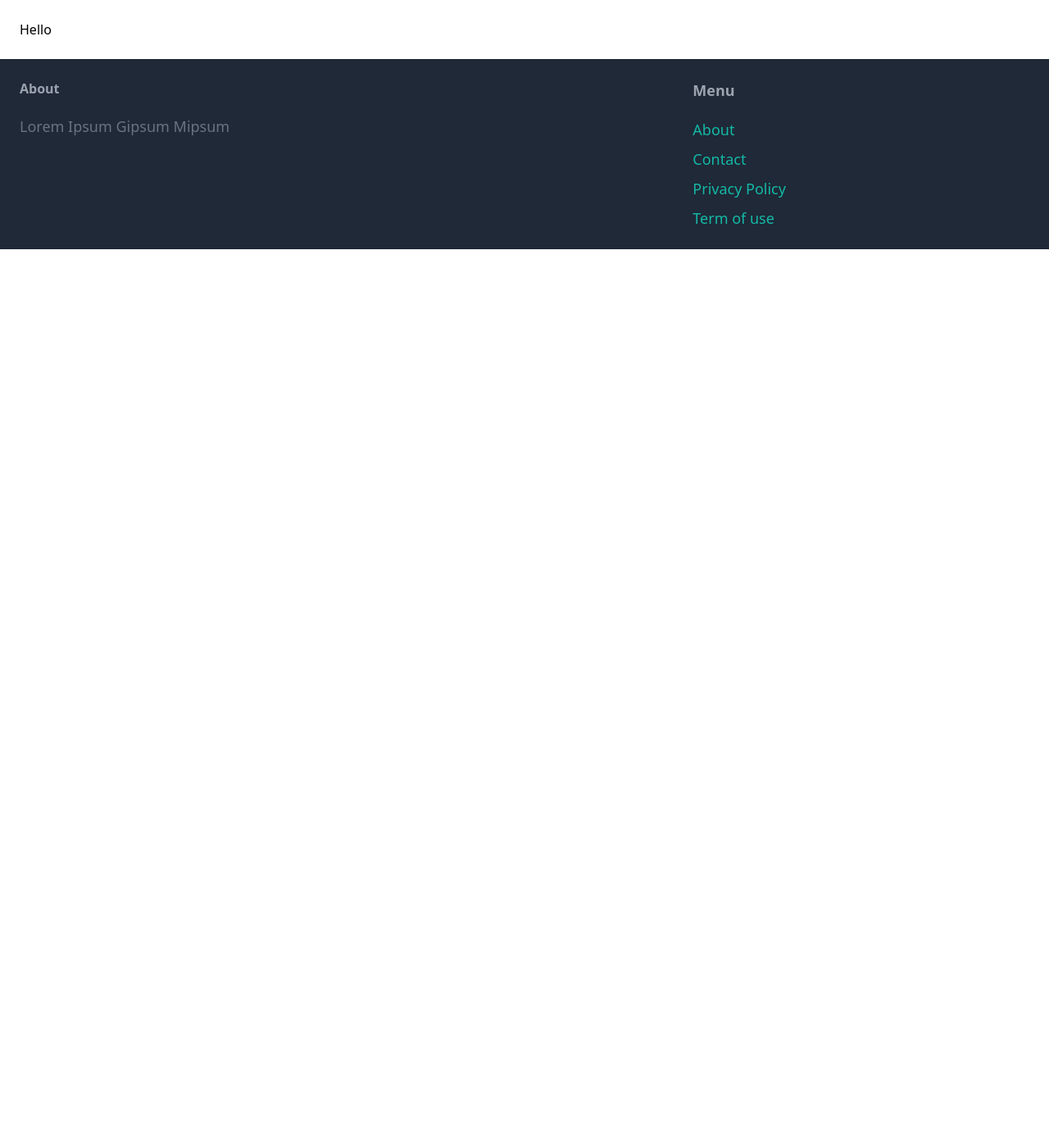
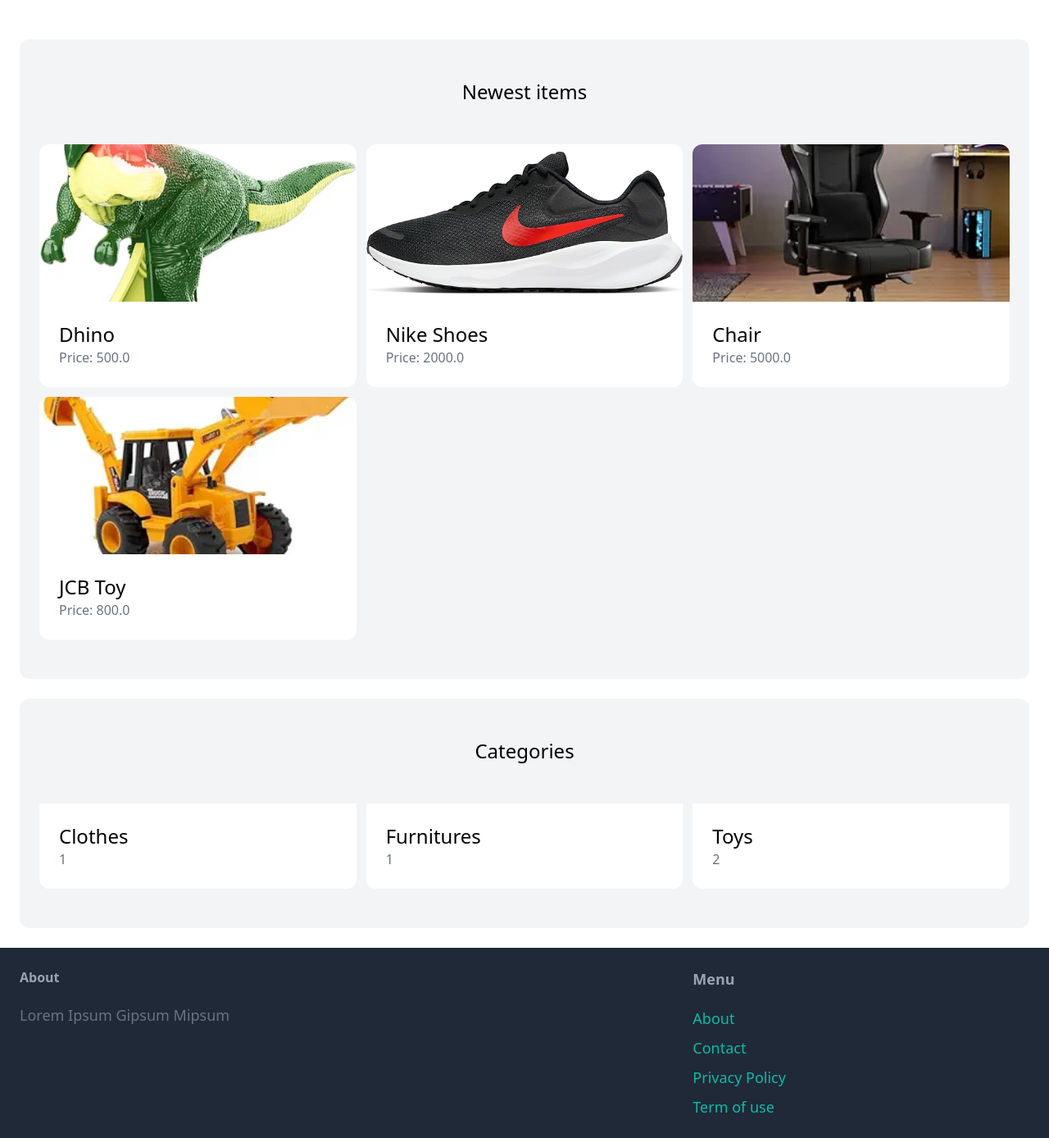
Before and after one commit to Harsha0130/Django_App, a Django app: page / in a window 1280 px wide. Shown: the part 77-1465 px from the top of the page at 82% size. Before the commit the page ends 381 px from the top, so only its background shows below. Run offline with Django 5.2, Linux system fonts and the light colour scheme; data comes from the database, SQL or seed files in the repository; both versions use the stored data as it was after the commit; some libraries are stand-ins or nearby versions.

Commit message:
Creating item pages and Relating it

```diff
--- a/Project2/Project2/urls.py
+++ b/Project2/Project2/urls.py
@@ -14,12 +14,15 @@ Including another URLconf
     1. Import the include() function: from django.urls import include, path
     2. Add a URL to urlpatterns:  path('blog/', include('blog.urls'))
 """
+from django.conf import settings
+from django.conf.urls.static import static
 from django.contrib import admin
-from django.urls import path
+from django.urls import path, include
 from core.views import index, contact
 
 urlpatterns = [
     path('', index, name='index'),
+    path('items/', include('item.urls')),
     path('contact/', contact, name='contact'),
     path('admin/', admin.site.urls),
-]
+] + static(settings.MEDIA_URL, document_root=settings.MEDIA_ROOT)
--- a/Project2/core/templates/core/index.html
+++ b/Project2/core/templates/core/index.html
@@ -2,5 +2,40 @@
 
 {% block title %} Namskara{% endblock %}
 {% block content %}
-<h1>Hello</h1>
+    <div class="mt-6 px-6 py-12 bg-gray-100 rounded-xl">
+        <h2 class="mb-12 text-2xl text-center">Newest items</h2>
+
+        <div class="grid grid-cols-3 gap-3">
+            {% for item in items %}
+                <div>
+                    <a href="{% url 'item:detail' item.id %}">
+                        <div>
+                            <img src="{{ item.image.url }}" class="w-full h-48 object-cover rounded-t-xl">
+                        </div>
+                        <div class="p-6 bg-white rounded-b-xl">
+                            <h2 class="text-2xl">{{ item.name }}</h2>
+                            <p class="text-gray-500">Price: {{ item.price }}</p>
+                        </div>
+                    </a>
+                </div>
+            {% endfor %}
+        </div>
+    </div>
+
+    <div class="mt-6 px-6 py-12 bg-gray-100 rounded-xl">
+        <h2 class="mb-12 text-2xl text-center">Categories</h2>
+
+        <div class="grid grid-cols-3 gap-3">
+            {% for category in categories %}
+            <div>
+                <a href="#">
+                    <div class="p-6 bg-white rounded-b-xl">
+                        <h2 class="text-2xl">{{ category.name }}</h2>
+                        <p class="text-gray-500">{{ category.items.count }}</p>
+                    </div>
+                </a>
+            </div>
+            {% endfor %}
+        </div>
+    </div>
 {% endblock %}
--- a/Project2/core/views.py
+++ b/Project2/core/views.py
@@ -1,8 +1,15 @@
 from django.shortcuts import render
 
-# Create your views here.
+from item.models import Category, Item
+
 def index(request):
-    return render(request, 'core/index.html')
+    items = Item.objects.filter(is_sold=False)[0:6]
+    categories = Category.objects.all()
+
+    return render(request, 'core/index.html', {
+        'categories' : categories,
+        'items': items,
+    })
 
 def contact(request):
     return render(request, 'core/contact.html')
--- /dev/null
+++ b/Project2/item/urls.py
@@ -0,0 +1,8 @@
+from django.urls import path
+from . import views
+
+app_name = 'item'
+
+urlpatterns = [
+    path('<int:pk>/', views.detail, name='detail')
+]
```
Also changed, not shown: Project2/item/templates/item/detail.html (added, +45 -0 lines), Project2/item/views.py (+10 -2 lines), Project2/db.sqlite3, Project2/media/item_images/chair.webp (added), Project2/media/item_images/jcb.webp (added).
